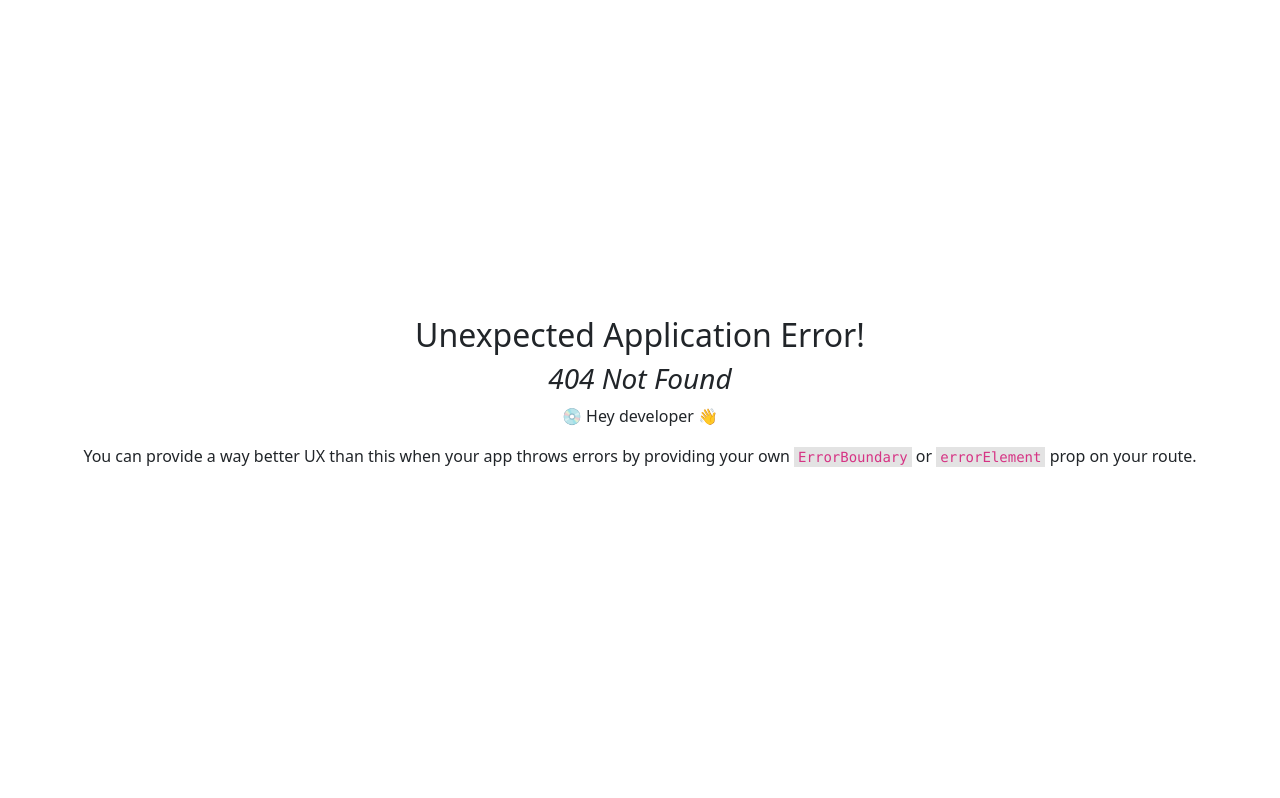
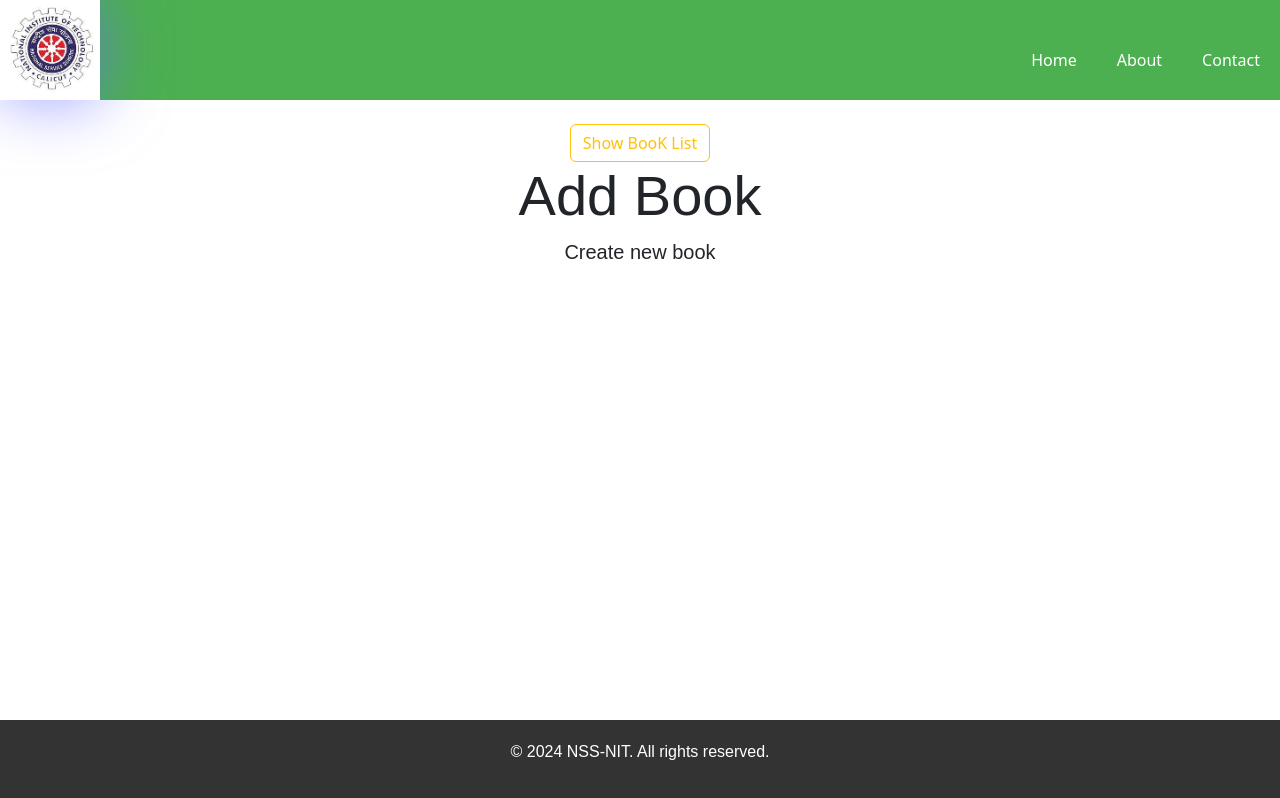
Before and after one commit to saliaku/MERN_stack_Website, a React (Vite) app in the folder NSS_Website_FrontEnd/: page /about in a window 1280 px wide. Before the commit this address had no page. Built offline with nearby package versions, Linux system fonts and the light colour scheme.

Commit message:
made seperate files for header and footer, organised the homepage, made an about page

```diff
--- a/NSS_Website_FrontEnd/index.html
+++ b/NSS_Website_FrontEnd/index.html
@@ -12,6 +12,7 @@
   <div id="root"></div>
 
   <!-- Your script tag can stay at the end of the body for better performance -->
-  <script type="module" src="/src/main.jsx"></script>
+  <script type="module" src="/src/main.jsx"></script> <!--starting point of the website-->
+
 </body>
 </html>
--- a/NSS_Website_FrontEnd/src/App.css
+++ b/NSS_Website_FrontEnd/src/App.css
@@ -1,19 +1,26 @@
 #root {
-  max-width: 1280px;
-  margin: 0 auto;
-  padding: 2rem;
+  width: 100%; /* Set the width to 100% */
+  min-height: 100vh; /* Set the minimum height to 100% of the viewport height */
+  display: flex;
+  flex-direction: column;
+  margin: 0;
+  padding: 0;
   text-align: center;
 }
 
-.logo {
-  height: 6em;
-  padding: 1.5em;
-  will-change: filter;
-  transition: filter 300ms;
+
+.container {
+  width: 100%; /* Set the width to 100% */
+  max-width: none; /* Remove the maximum width */
+  margin: 0 auto;
+  padding: 0;
 }
+
+
 .logo:hover {
   filter: drop-shadow(0 0 2em #646cffaa);
 }
+
 .logo.react:hover {
   filter: drop-shadow(0 0 2em #61dafbaa);
 }
@@ -41,66 +48,90 @@
   color: #888;
 }
 
-.CreateBook {
-  background-color: #2c3e50;
-  min-height: 100vh;
-  color: white;
-}
-
-.ShowBookDetails {
-  background-color: #2c3e50;
-  min-height: 100vh;
-  color: white;
-}
-
-.UpdateBookInfo {
+.CreateBook,
+.ShowBookDetails,
+.UpdateBookInfo,
+.ShowBookList {
   background-color: #2c3e50;
   min-height: 100vh;
   color: white;
 }
 
 .ShowBookList {
-  background-color: #2c3e50;
   height: 100%;
   width: 100%;
-  min-height: 100vh;
   min-width: 100px;
-  color: white;
 }
 
-/* BookList Styles */
-.list {
-  display: grid;
-  margin: 20px 0 50px 0;
-  grid-template-columns: repeat(4, 1fr);
-  grid-auto-rows: 1fr;
-  grid-gap: 2em;
+
+
+.navigation {
+  margin-top: 20px;
 }
 
-.card-container {
-  width: 250px;
-  border: 1px solid rgba(0,0,.125);
-  margin: 0 auto;
-  border-radius: 5px;
-  overflow: hidden;
+.navigation ul {
+  list-style-type: none;
+  margin: 0;
+  padding: 0;
 }
 
-.desc {
-  height: 130px;
-  padding: 10px;
+.navigation ul li {
+  display: inline;
 }
 
-.desc h2 {
-  font-size: 1em;
-  font-weight: 400;
+.navigation ul li a {
+  color: white;
+  text-decoration: none;
+  padding: 10px 20px; /* Add padding to create tabs */
+  border-radius: 5px; /* Optional: Add rounded corners to tabs */
 }
 
-.desc h3, p {
-  font-weight: 300;
+.navigation ul li a:hover {
+  background-color: #388e3c; /* Darker Green */
 }
 
-.desc h3 {
-  color: #6c757d;
-  font-size: 1em;
-  padding: 10px 0 10px 0;
+.main-content {
+  flex-grow: 1; /* Allow main content to grow and cover remaining space */
+  display: flex;
+  justify-content: center; /* Center content horizontally */
+  align-items: center; /* Center content vertically */
 }
+
+.footer {
+  position: fixed; /* Position the footer relative to the viewport */
+  bottom: 0; /* Anchor the footer to the bottom of the viewport */
+  width: 100%; /* Make the footer span the entire width */
+  background-color: #333;
+  color: white;
+  padding: 20px;
+  text-align: center;
+}
+
+
+
+
+h1, h2, p {
+  font-family: 'Arial', sans-serif;
+}
+
+i {
+  font-style: italic;
+}
+
+.header {
+  background-color: #4CAF50; /* Green */
+  color: white;
+  padding: 0px;
+  display: flex; /* Make header a flex container */
+  justify-content: space-between; /* Align items at each end of the flex container */
+  align-items: center; /* Center items vertically */
+}
+
+.logo {
+  display: flex; /* Make logo a flex container */
+  align-items: center; /* Center items vertically */
+}
+
+.logo img {
+  max-width: 100px;
+}
--- /dev/null
+++ b/NSS_Website_FrontEnd/src/components/About.jsx
@@ -0,0 +1,72 @@
+import React, { useState } from "react";
+import { Link } from "react-router-dom";
+import axios from "axios";
+import { useNavigate } from "react-router-dom";
+import Header from "./Header"; // Import header component from homepage
+import Footer from "./Footer"; // Import footer component from homepage
+
+const About = (props) => {
+  const navigate = useNavigate();
+
+  const [book, setBook] = useState({
+    title: "",
+    isbn: "",
+    author: "",
+    description: "",
+    published_date: "",
+    publisher: "",
+  });
+
+  const onChange = (e) => {
+    setBook({ ...book, [e.target.name]: e.target.value });
+  };
+
+  const onSubmit = (e) => {
+    e.preventDefault();
+    axios
+      .post("http://localhost:8082/api/books", book)
+      .then((res) => {
+        setBook({
+          title: "",
+          isbn: "",
+          author: "",
+          description: "",
+          published_date: "",
+          publisher: "",
+        });
+        // Push to /
+        navigate("/");
+      })
+      .catch((err) => {
+        console.log("Error in About!");
+      });
+  };
+
+  return (
+    <>
+      <Header /> {/* Include header component */}
+      <div className="About">
+        <div className="container">
+          <div className="row">
+            <div className="col-md-8 m-auto">
+              <br />
+              <Link to="/" className="btn btn-outline-warning float-left">
+                Show BooK List
+              </Link>
+            </div>
+            <div className="col-md-10 m-auto">
+              <h1 className="display-4 text-center">Add Book</h1>
+              <p className="lead text-center">Create new book</p>
+              <form noValidate onSubmit={onSubmit}>
+                {/* Form for adding a new book */}
+              </form>
+            </div>
+          </div>
+        </div>
+      </div>
+      <Footer /> {/* Include footer component */}
+    </>
+  );
+};
+
+export default About;
--- a/NSS_Website_FrontEnd/src/components/CreateBook.jsx
+++ /dev/null
@@ -1,136 +0,0 @@
-import React, { useState } from "react";
-import { Link } from "react-router-dom";
-import axios from "axios";
-import { useNavigate } from "react-router-dom";
-
-const CreateBook = (props) => {
-  const navigate = useNavigate();
-
-  const [book, setBook] = useState({
-    title: "",
-    isbn: "",
-    author: "",
-    description: "",
-    published_date: "",
-    publisher: "",
-  });
-
-  const onChange = (e) => {
-    setBook({ ...book, [e.target.name]: e.target.value });
-  };
-
-  const onSubmit = (e) => {
-    e.preventDefault();
-    axios
-      .post("http://localhost:8082/api/books", book)
-      .then((res) => {
-        setBook({
-          title: "",
-          isbn: "",
-          author: "",
-          description: "",
-          published_date: "",
-          publisher: "",
-        });
-        // Push to /
-        navigate("/");
-      })
-      .catch((err) => {
-        console.log("Error in CreateBook!");
-      });
-  };
-
-  return (
-    <div className="CreateBook">
-      <div className="container">
-        <div className="row">
-          <div className="col-md-8 m-auto">
-            <br />
-            <Link to="/" className="btn btn-outline-warning float-left">
-              Show BooK List
-            </Link>
-          </div>
-          <div className="col-md-10 m-auto">
-            <h1 className="display-4 text-center">Add Book</h1>
-            <p className="lead text-center">Create new book</p>
-            <form noValidate onSubmit={onSubmit}>
-              <div className="form-group">
-                <input
-                  type="text"
-                  placeholder="Title of the Book"
-                  name="title"
-                  className="form-control"
-                  value={book.title}
-                  onChange={onChange}
-                />
-              </div>
-              <br />
-              <div className="form-group">
-                <input
-                  type="text"
-                  placeholder="ISBN"
-                  name="isbn"
-                  className="form-control"
-                  value={book.isbn}
-                  onChange={onChange}
-                />
-              </div>
-              <br />
-              <div className="form-group">
-                <input
-                  type="text"
-                  placeholder="Author"
-                  name="author"
-                  className="form-control"
-                  value={book.author}
-                  onChange={onChange}
-                />
-              </div>
-              <br />
-              <div className="form-group">
-                <input
-                  type="text"
-                  placeholder="Describe this book"
-                  name="description"
-                  className="form-control"
-                  value={book.description}
-                  onChange={onChange}
-                />
-              </div>
-              <br />
-              <div className="form-group">
-                <input
-                  type="date"
-                  placeholder="published_date"
-                  name="published_date"
-                  className="form-control"
-                  value={book.published_date}
-                  onChange={onChange}
-                />
-              </div>
-              <br />
-              <div className="form-group">
-                <input
-                  type="text"
-                  placeholder="Publisher of this Book"
-                  name="publisher"
-                  className="form-control"
-                  value={book.publisher}
-                  onChange={onChange}
-                />
-              </div>
-              <button
-                type="submit"
-                className="btn btn-outline-warning btn-block mt-4 mb-4 w-100"
-              >
-                Submit
-              </button>
-            </form>
-          </div>
-        </div>
-      </div>
-    </div>
-  );
-};
-
-export default CreateBook;
--- /dev/null
+++ b/NSS_Website_FrontEnd/src/components/Footer.jsx
@@ -0,0 +1,19 @@
+import React from 'react';
+
+const Footer = () => {
+  return (
+    <footer className='footer'>
+      <div className="container">
+        <p>&copy; 2024 NSS-NIT. All rights reserved.</p>
+        <div class="social-icons">
+          <a href="#"><i class="fa fa-facebook"></i></a>
+          <a href="#"><i class="fa fa-twitter"></i></a>
+          <a href="#"><i class="fa fa-instagram"></i></a>
+          <a href="#"><i class="fa fa-linkedin"></i></a>
+        </div>
+      </div>
+    </footer>
+  );
+}
+
+export default Footer;
--- /dev/null
+++ b/NSS_Website_FrontEnd/src/components/Header.jsx
@@ -0,0 +1,23 @@
+import React from 'react';
+import { Link } from 'react-router-dom';
+
+const Header = () => {
+  return (
+    <header className='header'>
+      <div className='logo'>
+        <a href="http://localhost:5174">
+          <img src="/src/images/nss_logo.png" alt="NSS Logo" />
+        </a>
+      </div>
+      <nav className="navigation">
+        <ul>
+          <li><a href="#home">Home</a></li>
+          <li><Link to="/about">About</Link></li>
+          <li><a href="#contact">Contact</a></li>
+        </ul>
+      </nav>
+    </header>
+  );
+}
+
+export default Header;
--- a/NSS_Website_FrontEnd/src/main.jsx
+++ b/NSS_Website_FrontEnd/src/main.jsx
@@ -8,7 +8,7 @@ import "bootstrap/dist/css/bootstrap.min.css";
 import "bootstrap/dist/js/bootstrap.bundle.min";
 
 // Components imports
-import CreateBook from "./components/CreateBook";
+import About from "./components/About";
 import ShowBookList from "./components/HomePage";
 import ShowBookDetails from "./components/ShowBookDetails";
 import UpdateBookInfo from "./components/UpdateBookInfo";
@@ -17,16 +17,16 @@ import HomePage from "./components/HomePage";
 // Routes
 const router = createBrowserRouter([
   { path: "/", element: <HomePage /> },
-  { path: "/create-book", element: <CreateBook /> },
+  { path: "/about", element: <About /> },
   { path: "/show-book/:id", element: <ShowBookDetails /> },
   { path: "/edit-book/:id", element: <UpdateBookInfo /> },
 ]);
 
-const author = "Saliaku";
-alert(author + " says hello, welcome!");
-let age= prompt("guess the author's age")
-let result= `the author is ${age} years old`
-alert(result)
+// const author = "Saliaku";
+// alert(author + " says hello, welcome!");
+// let age= prompt("guess the author's age")
+// let result= `the author is ${age} years old`
+// alert(result)
 
 ReactDOM.createRoot(document.getElementById("root")).render(
   <React.StrictMode>
```
Also changed, not shown: NSS_Website_FrontEnd/src/components/HomePage.jsx (+13 -9 lines).
